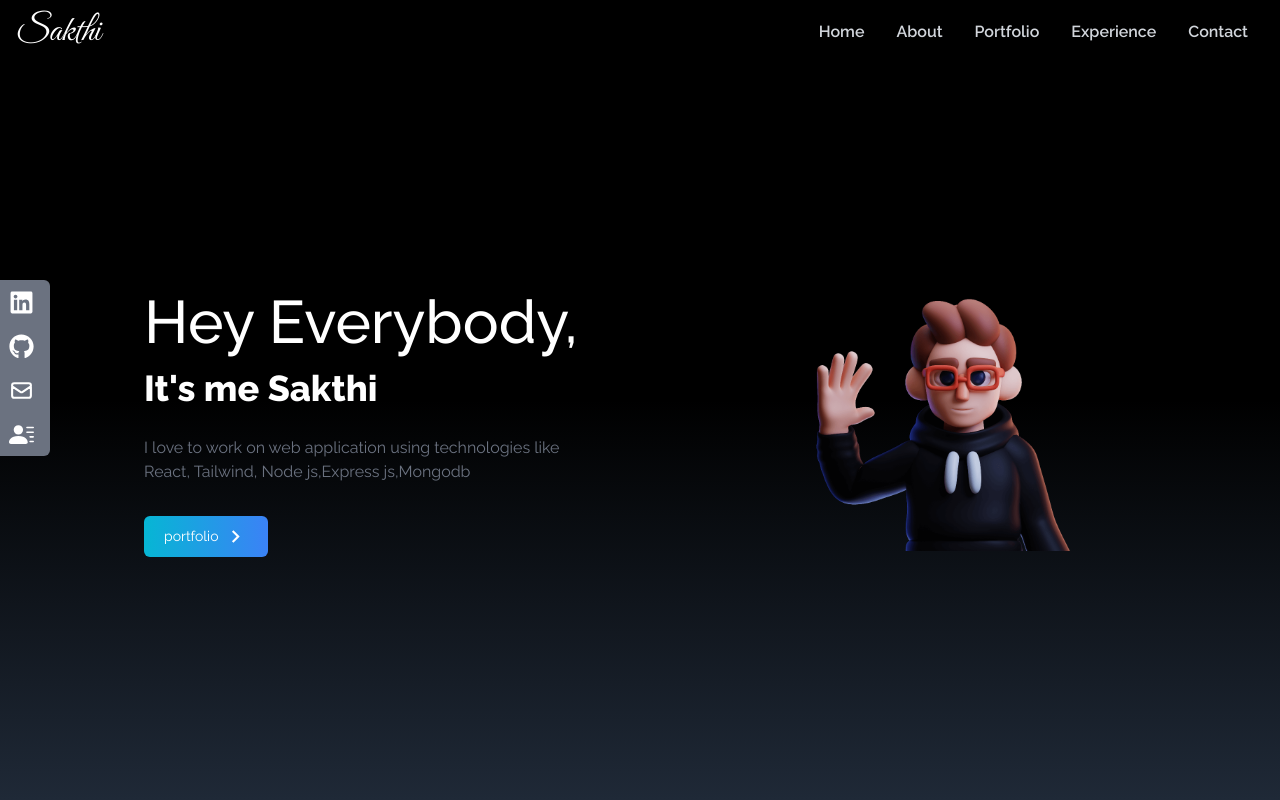
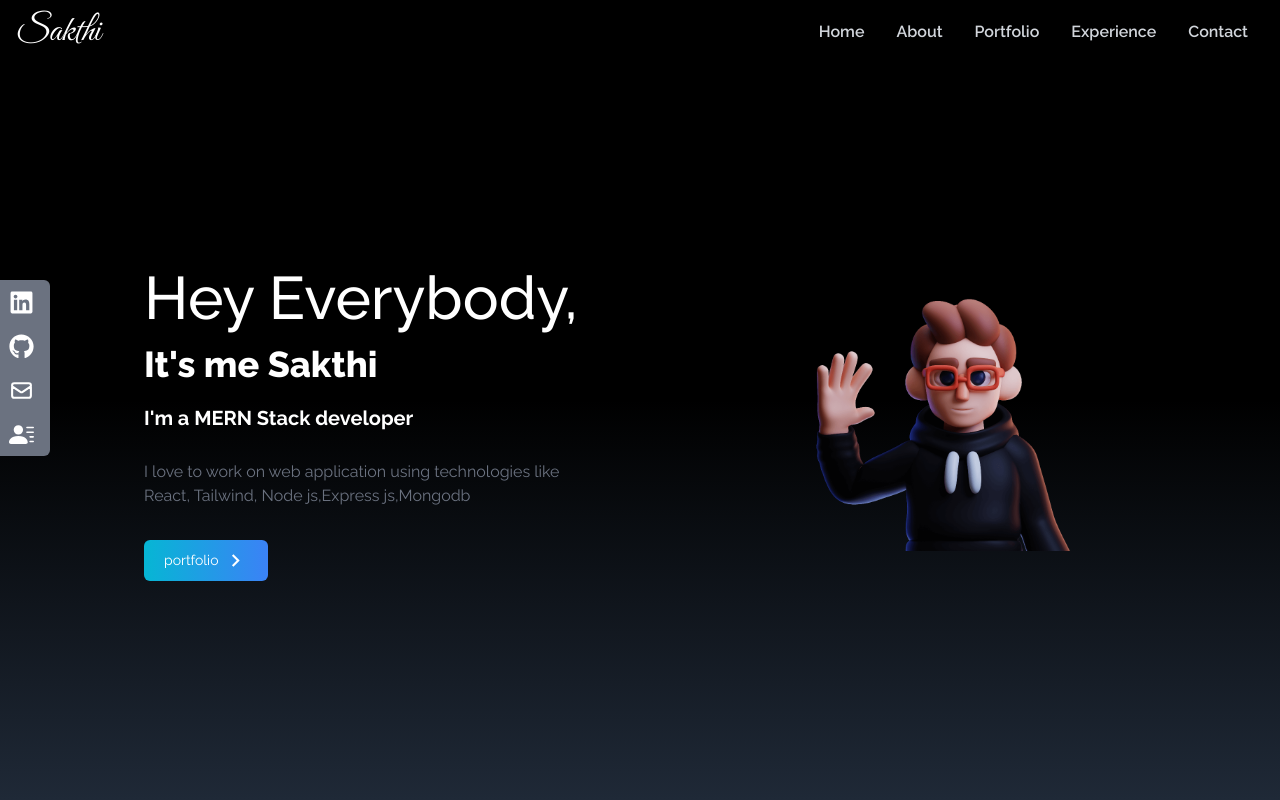
Before and after one commit to sakthi471/personal-website-react, a React (Create React App) app: page / in a window 1280 px wide. Shown: the top 800 px of the page. Built offline with nearby package versions, Linux system fonts and the light colour scheme.

Commit message:
typing animations

```diff
--- a/package.json
+++ b/package.json
@@ -12,6 +12,7 @@
     "react-loader-spinner": "^5.3.4",
     "react-scripts": "5.0.1",
     "react-scroll": "^1.8.9",
+    "react-type-animation": "^3.0.1",
     "web-vitals": "^2.1.4"
   },
   "scripts": {
--- a/src/components/Home.jsx
+++ b/src/components/Home.jsx
@@ -2,6 +2,8 @@ import React from "react";
 import { MdKeyboardArrowRight } from "react-icons/md";
 import { Link } from "react-scroll";
 import heroImage from "../assets/avathar.png";
+import { TypeAnimation } from 'react-type-animation';
+
 
 export const Home = () => {
   return (
@@ -17,11 +19,26 @@ export const Home = () => {
           <p className=" text-white text-3xl font-extrabold	 md:text-4xl leading-5 mt-4 ">
             It's me Sakthi
           </p>
+          <span className="mt-5 font-bold text-white text-xl ">
+            <span>I'm a </span>{" "}
+            <TypeAnimation
+              sequence={[
+                "MERN Stack developer",
+                2000,
+                "Student",
+                2000,
+                "React Native developer",
+                2000,
+              ]}
+              repeat={Infinity}
+            />
+          </span>
+
           <p className="text-gray-500 pt-7 max-w-md">
             I love to work on web application using technologies like React,
             Tailwind, Node js,Express js,Mongodb
           </p>
-          <div  className="flex py-8 ">
+          <div className="flex py-8 ">
             <Link
               to="portfolio"
               smooth
@@ -33,7 +50,9 @@ export const Home = () => {
                 <MdKeyboardArrowRight size={25} />
               </span>
             </Link>
-            <a href="public/SAKTHI RESUME.pdf" download
+            <a
+              href="public/SAKTHI RESUME.pdf"
+              download
               className="  group text-white w-fit flex items-center bg-gradient-to-r from-cyan-500 to-blue-500 cursor-pointer px-2 py-1 rounded-md mx-3 text-sm md:text-xg lg:hidden"
             >
               Download CV
@@ -41,7 +60,6 @@ export const Home = () => {
                 <MdKeyboardArrowRight size={25} />
               </span>
             </a>
-
           </div>
         </div>
         <div className="mt-10 ">
```
Also changed, not shown: 1 other file (tests, documents, lock files or other folders).
